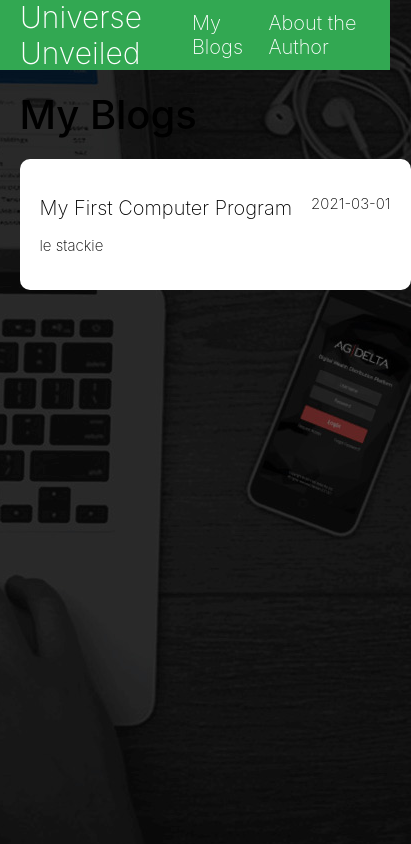
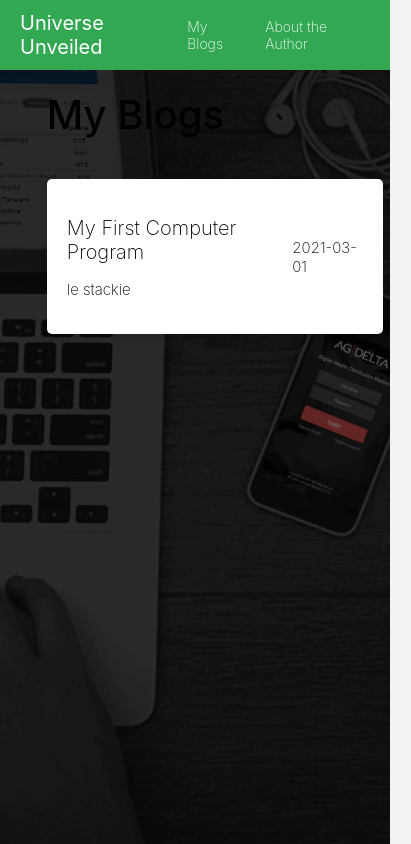
Before and after one commit to Abm32/universe-unveiled, a React (Create React App) app in the folder blog-site/: page / in a window 390 px wide. Shown: the whole page, 411 px wide, since content can reach past the window. Built offline with nearby package versions, Linux system fonts and the light colour scheme.

Commit message:
Made changes
Setting mobile view. Added backgroud

```diff
--- /dev/null
+++ b/blog-site/src/components/Header.css
@@ -0,0 +1,14 @@
+@media screen {
+    .header-title {
+        font-size: 20px;
+        font-weight: 400;
+        color: #fff;
+        text-decoration: none;
+    }
+    .header-buttons {
+        font-size: 14px;
+        font-weight: 200;
+        color: #fff;
+        text-decoration: none;
+    }
+}
--- a/blog-site/src/components/Header.js
+++ b/blog-site/src/components/Header.js
@@ -1,5 +1,5 @@
 import { Link } from "react-router-dom";
-
+import './Header.css';
 const Header = () => {
   return (
     <div className="header-container">
--- a/blog-site/src/pages/BlogListPage.css
+++ b/blog-site/src/pages/BlogListPage.css
@@ -4,4 +4,23 @@ body {
     background-position: center center; /* center the image vertically and horizontally */
     background-repeat: no-repeat; /* prevent the image from repeating */
     background-attachment: fixed;
+}
+.blog-preview {
+    background-color: white;
+    padding: 20px;
+    margin: 20px 0;
+    border-radius: 5px;
+    cursor: pointer;
+    display: flex;
+    justify-content: space-between;
+    align-items: center;
+    box-shadow: 0 4px 6px rgba(0, 0, 0, 0.1);
+    backdrop-filter: blur(5px); /* Add a blur effect */
   }
+
+@media screen {
+    .inner-container {
+        width: 76vw;
+        max-width: 1000px;
+    }
+}
```
Also changed, not shown: blog-site/src/pages/BlogPage.css (added).
